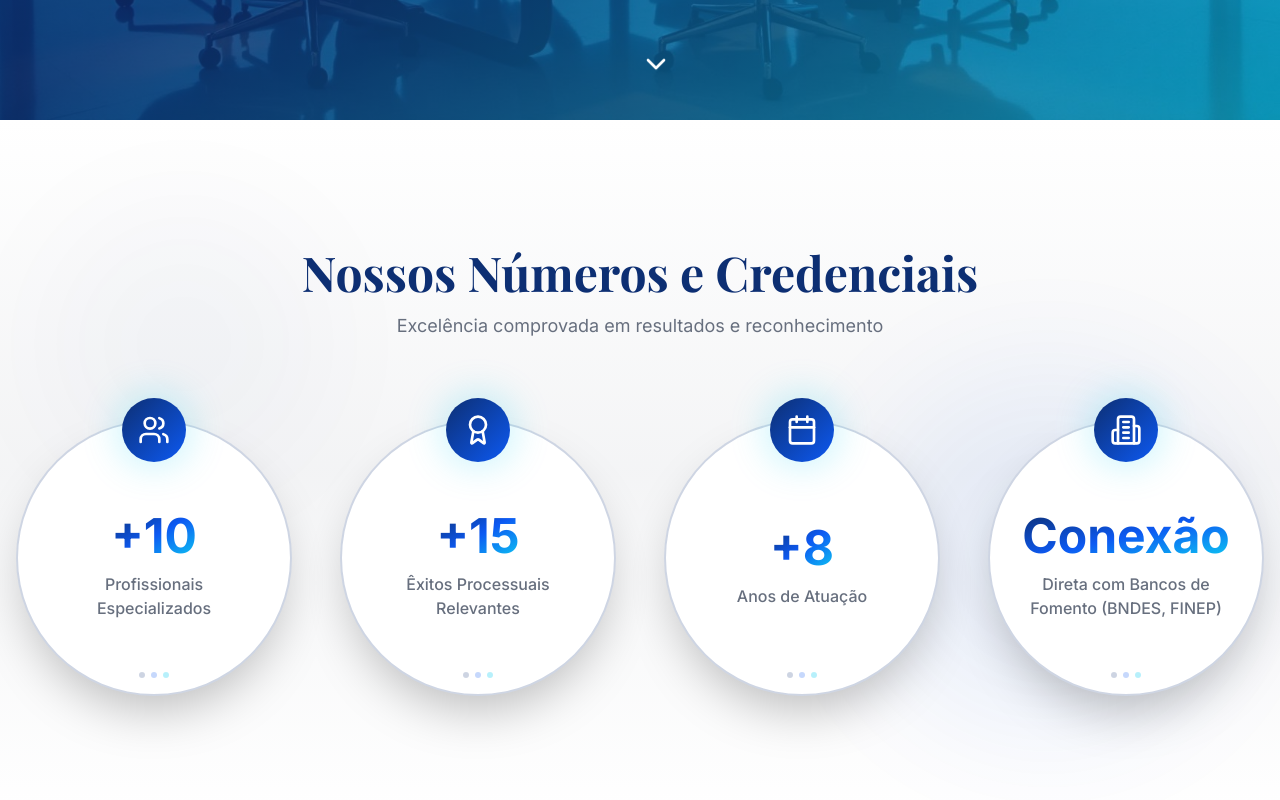
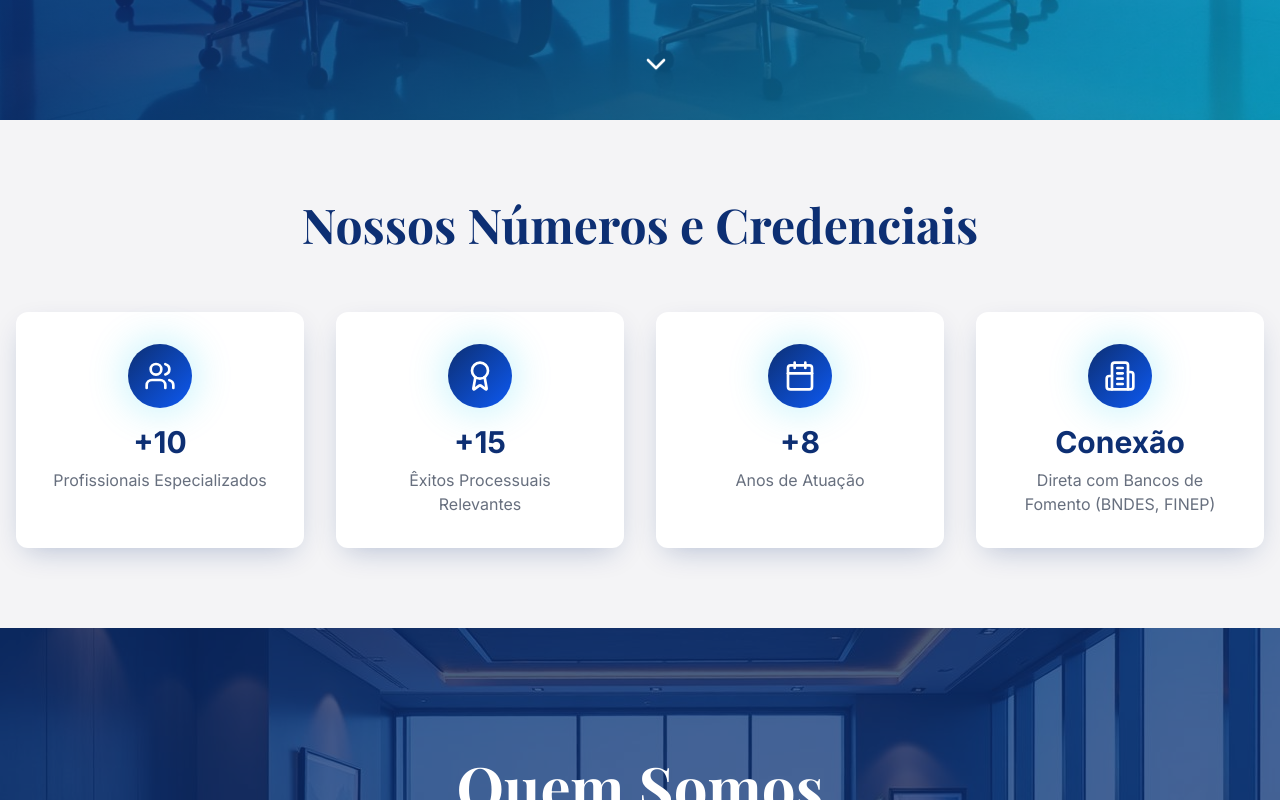
Before and after one commit to lgurgel10/strategic-law-site, a React (Vite) app: page / in a window 1280 px wide. Shown: the part 680-1480 px from the top of the page. Built offline with nearby package versions, Linux system fonts and the light colour scheme; the HTML template or start-up script is replaced by a standard one.

Commit message:
Reverted to commit 80e3335840a15b522a05a3a71c8a35f542c5c0f3

```diff
--- a/src/components/Credentials.tsx
+++ b/src/components/Credentials.tsx
@@ -35,38 +35,18 @@ const StatCard = ({ stat, index, isVisible }: any) => {
 
   return (
     <div
-      className={`relative group transition-all duration-700 ${
-        isVisible ? 'opacity-100 scale-100' : 'opacity-0 scale-75'
+      className={`flex flex-col items-center text-center p-8 bg-card rounded-xl shadow-elegant hover-scale transition-all duration-700 ${
+        isVisible ? 'opacity-100 translate-y-0' : 'opacity-0 translate-y-10'
       }`}
-      style={{ transitionDelay: `${200 + index * 150}ms` }}
+      style={{ transitionDelay: `${index * 100}ms` }}
     >
-      {/* Outer glow ring */}
-      <div className="absolute inset-0 rounded-full bg-gradient-to-br from-primary via-secondary to-accent opacity-0 group-hover:opacity-100 blur-xl transition-opacity duration-500"></div>
-
-      {/* Main circle */}
-      <div className="relative bg-card rounded-full aspect-square flex flex-col items-center justify-center p-8 shadow-2xl border-2 border-primary/20 group-hover:border-primary/50 transition-all duration-500 group-hover:scale-110">
-        {/* Icon circle */}
-        <div className="absolute -top-6 w-16 h-16 rounded-full bg-gradient-to-br from-primary to-secondary flex items-center justify-center shadow-glow transform group-hover:rotate-12 transition-transform duration-500">
-          <Icon className="w-8 h-8 text-white" />
-        </div>
-
-        {/* Number/Text */}
-        <div className="text-4xl md:text-5xl font-bold bg-gradient-to-br from-primary via-secondary to-accent bg-clip-text text-transparent mb-3 mt-4">
-          {stat.value ? `${stat.prefix}${count}` : stat.text}
-        </div>
-
-        {/* Label */}
-        <p className="text-muted-foreground text-sm md:text-base text-center font-medium leading-tight px-2">
-          {stat.label}
-        </p>
-
-        {/* Decorative dots */}
-        <div className="absolute bottom-4 flex gap-1.5">
-          <div className="w-1.5 h-1.5 rounded-full bg-primary/40 animate-pulse"></div>
-          <div className="w-1.5 h-1.5 rounded-full bg-secondary/40 animate-pulse" style={{ animationDelay: '0.2s' }}></div>
-          <div className="w-1.5 h-1.5 rounded-full bg-accent/40 animate-pulse" style={{ animationDelay: '0.4s' }}></div>
-        </div>
+      <div className="w-16 h-16 rounded-full bg-gradient-to-br from-primary to-secondary flex items-center justify-center mb-4 shadow-glow">
+        <Icon className="w-8 h-8 text-white" />
       </div>
+      <p className="text-3xl font-bold text-primary mb-2">
+        {stat.value ? `${stat.prefix}${count}` : stat.text}
+      </p>
+      <p className="text-muted-foreground">{stat.label}</p>
     </div>
   );
 };
@@ -75,26 +55,15 @@ const Credentials = () => {
   const { ref, isVisible } = useScrollAnimation(0.2);
 
   return (
-    <section id="credentials" className="py-32 bg-gradient-to-b from-background via-muted to-background relative overflow-hidden" ref={ref}>
-      {/* Decorative elements */}
-      <div className="absolute inset-0 opacity-20">
-        <div className="absolute top-20 left-10 w-72 h-72 bg-primary/30 rounded-full blur-3xl animate-pulse"></div>
-        <div className="absolute bottom-20 right-10 w-96 h-96 bg-secondary/30 rounded-full blur-3xl animate-pulse" style={{ animationDelay: '1s' }}></div>
-      </div>
-
-      <div className="container mx-auto px-4 relative z-10">
-        <h2 className={`text-4xl md:text-5xl font-bold text-center mb-4 text-primary transition-all duration-700 ${
+    <section id="credentials" className="py-20 bg-muted" ref={ref}>
+      <div className="container mx-auto px-4">
+        <h2 className={`text-4xl md:text-5xl font-bold text-center mb-16 text-primary transition-all duration-700 ${
           isVisible ? 'opacity-100 translate-y-0' : 'opacity-0 translate-y-10'
         }`}>
           Nossos Números e Credenciais
         </h2>
-        <p className={`text-center text-muted-foreground mb-20 max-w-2xl mx-auto text-lg transition-all duration-700 delay-100 ${
-          isVisible ? 'opacity-100 translate-y-0' : 'opacity-0 translate-y-10'
-        }`}>
-          Excelência comprovada em resultados e reconhecimento
-        </p>
 
-        <div className="grid grid-cols-1 md:grid-cols-2 lg:grid-cols-4 gap-12 max-w-7xl mx-auto">
+        <div className="grid grid-cols-1 md:grid-cols-2 lg:grid-cols-4 gap-8">
           {stats.map((stat, index) => (
             <StatCard key={index} stat={stat} index={index} isVisible={isVisible} />
           ))}
```
